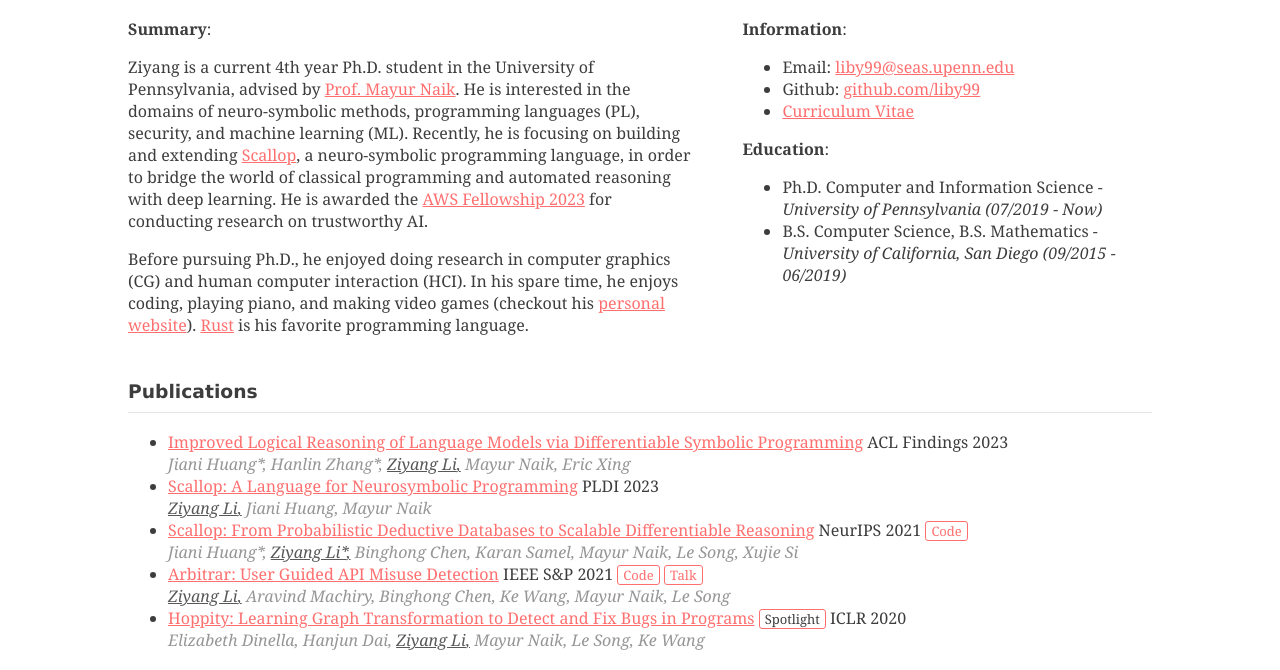
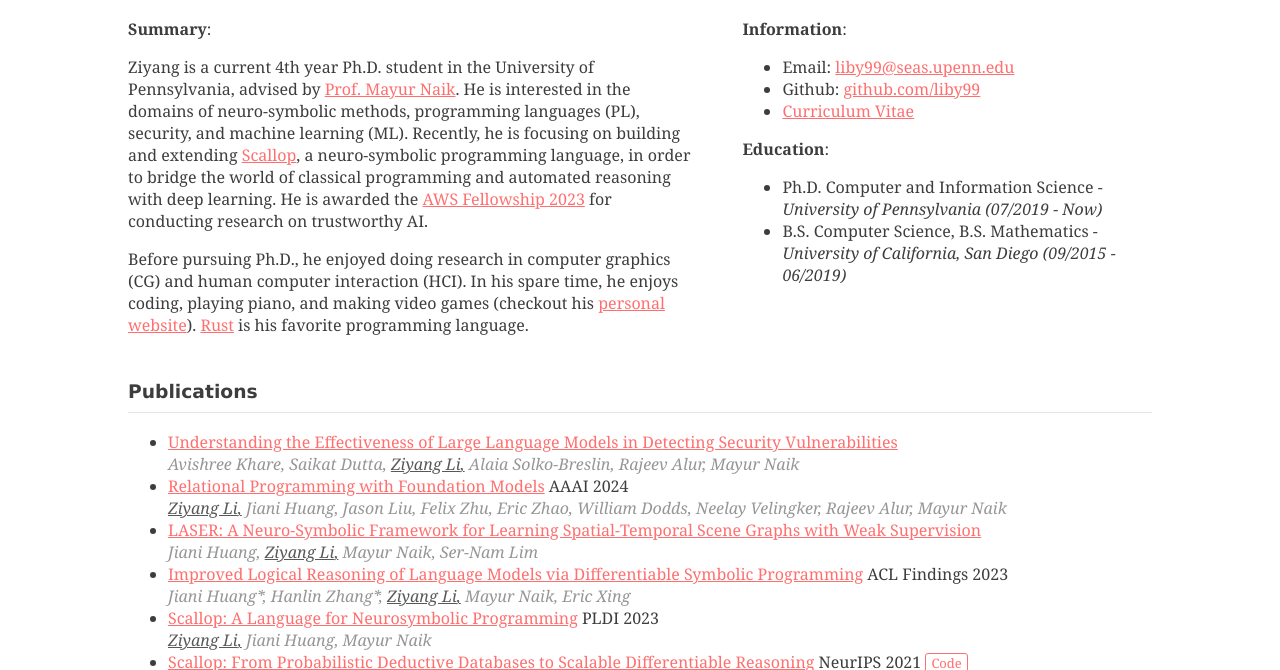
Before and after one commit to nvelingker/nvelingker.github.io, a plain HTML site: page index.html in a window 1280 px wide. Shown: the part 67-737 px from the top of the page. Drawn offline with Linux system fonts and the light colour scheme.

Commit message:
Adding papers

```diff
--- a/index.html
+++ b/index.html
@@ -89,6 +89,47 @@
       <section id="pub">
         <h3>Publications</h3>
         <ul>
+          <li class="publication">
+            <div class="title">
+              <a target="_blank" href="">Understanding the Effectiveness of Large Language Models in Detecting Security Vulnerabilities</a>
+            </div>
+            <div class="authors">
+              <span>Avishree Khare</span>
+              <span>Saikat Dutta</span>
+              <span class="me">Ziyang Li</span>
+              <span>Alaia Solko-Breslin</span>
+              <span>Rajeev Alur</span>
+              <span>Mayur Naik</span>
+            </div>
+          </li>
+          <li class="publication">
+            <div class="title">
+              <a target="_blank" href="">Relational Programming with Foundation Models</a>
+              <span class="conference">AAAI 2024</span>
+            </div>
+            <div class="authors">
+              <span class="me">Ziyang Li</span>
+              <span>Jiani Huang</span>
+              <span>Jason Liu</span>
+              <span>Felix Zhu</span>
+              <span>Eric Zhao</span>
+              <span>William Dodds</span>
+              <span>Neelay Velingker</span>
+              <span>Rajeev Alur</span>
+              <span>Mayur Naik</span>
+            </div>
+          </li>
+          <li class="publication">
+            <div class="title">
+              <a target="_blank" href="">LASER: A Neuro-Symbolic Framework for Learning Spatial-Temporal Scene Graphs with Weak Supervision</a>
+            </div>
+            <div class="authors">
+              <span>Jiani Huang</span>
+              <span class="me">Ziyang Li</span>
+              <span>Mayur Naik</span>
+              <span>Ser-Nam Lim</span>
+            </div>
+          </li>
           <li class="publication">
             <div class="title">
               <a target="_blank" href="">Improved Logical Reasoning of Language Models via Differentiable Symbolic Programming</a>
```
